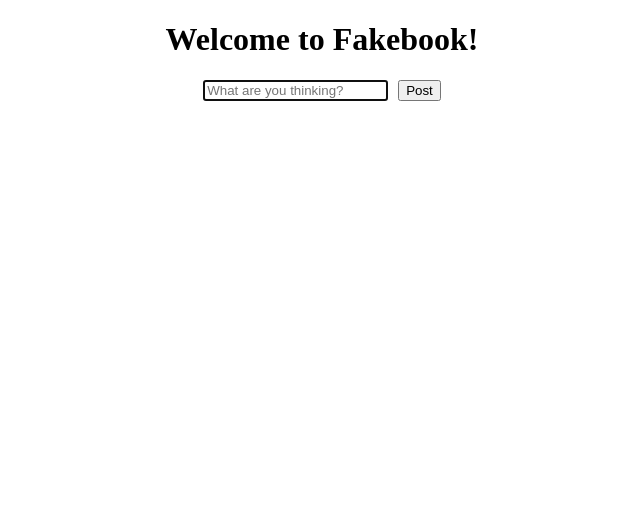
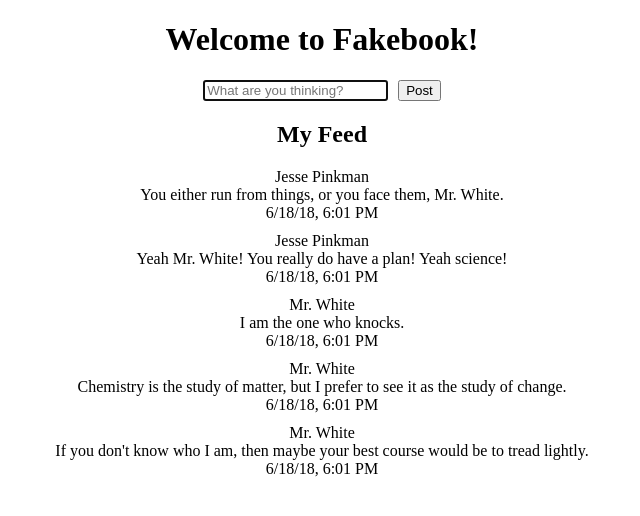
Before and after one commit to jnwelzel/angular-fakebook, an Angular app: page / in a window 1280 px wide. Shown: the top 516 px of the page, without its empty margins (318-958 px from the left). Built offline with nearby package versions, Linux system fonts and the light colour scheme.

Commit message:
working on feed

```diff
--- a/src/app/app.component.html
+++ b/src/app/app.component.html
@@ -4,4 +4,5 @@
     Welcome to {{ title }}!
   </h1>
   <app-status></app-status>
+  <app-feed></app-feed>
 </div>
--- a/src/app/app.module.ts
+++ b/src/app/app.module.ts
@@ -5,11 +5,13 @@ import { FormsModule } from '@angular/forms';
 import { AppComponent } from './app.component';
 import { BrowserAnimationsModule } from '@angular/platform-browser/animations';
 import { StatusComponent } from './status/status.component';
+import { FeedComponent } from './feed/feed.component';
 
 @NgModule({
   declarations: [
     AppComponent,
-    StatusComponent
+    StatusComponent,
+    FeedComponent,
   ],
   imports: [
     BrowserModule,
--- /dev/null
+++ b/src/app/feed/feed.component.css
@@ -0,0 +1,10 @@
+.feed__ul {
+  padding: 0;
+}
+
+.feed__li {
+  display: flex;
+  flex-direction: column;
+  list-style-type: none;
+  margin-bottom: 10px;
+}
--- /dev/null
+++ b/src/app/feed/feed.component.html
@@ -0,0 +1,8 @@
+<h2>My Feed</h2>
+<ul class="feed__ul">
+  <li *ngFor="let post of posts" class="feed__li">
+    <span>{{post.user.displayName}}</span>
+    <span>{{post.text}}</span>
+    <span>{{post.timestamp | date: 'short'}}</span>
+  </li>
+</ul>
--- /dev/null
+++ b/src/app/feed/feed.component.ts
@@ -0,0 +1,18 @@
+import { Component, OnInit } from '@angular/core';
+
+import { POSTS } from '../mock-posts';
+
+@Component({
+  selector: 'app-feed',
+  templateUrl: './feed.component.html',
+  styleUrls: ['./feed.component.css']
+})
+export class FeedComponent implements OnInit {
+  posts = POSTS;
+
+  constructor() { }
+
+  ngOnInit() {
+  }
+
+}
--- /dev/null
+++ b/src/app/mock-posts.ts
@@ -0,0 +1,12 @@
+import { Post } from './post';
+import { JESSE_PINKMAN, MR_WHITE } from './mock-users';
+
+export const POSTS: Post[] = [
+  { id: 11, user: JESSE_PINKMAN, text: 'You either run from things, or you face them, Mr. White.', timestamp: new Date() },
+  { id: 12, user: JESSE_PINKMAN, text: 'Yeah Mr. White! You really do have a plan! Yeah science!', timestamp: new Date() },
+  { id: 13, user: MR_WHITE, text: 'I am the one who knocks.', timestamp: new Date() },
+  { id: 14, user: MR_WHITE,
+    text: 'Chemistry is the study of matter, but I prefer to see it as the study of change.', timestamp: new Date() },
+  { id: 15, user: MR_WHITE,
+    text: 'If you don\'t know who I am, then maybe your best course would be to tread lightly.', timestamp: new Date() },
+];
--- /dev/null
+++ b/src/app/mock-users.ts
@@ -0,0 +1,4 @@
+import { User } from './user';
+
+export const JESSE_PINKMAN: User = { id: 1, displayName: 'Jesse Pinkman', avatar: '' };
+export const MR_WHITE: User = { id: 2, displayName: 'Mr. White', avatar: '' };
--- /dev/null
+++ b/src/app/post.ts
@@ -0,0 +1,8 @@
+import { User } from './user';
+
+export class Post {
+  id: number;
+  user: User;
+  text: string;
+  timestamp: Date;
+}
--- /dev/null
+++ b/src/app/user.ts
@@ -0,0 +1,5 @@
+export class User {
+  id: number;
+  displayName: string;
+  avatar: string;
+}
```
Also changed, not shown: 1 other file (tests, documents, lock files or other folders).
